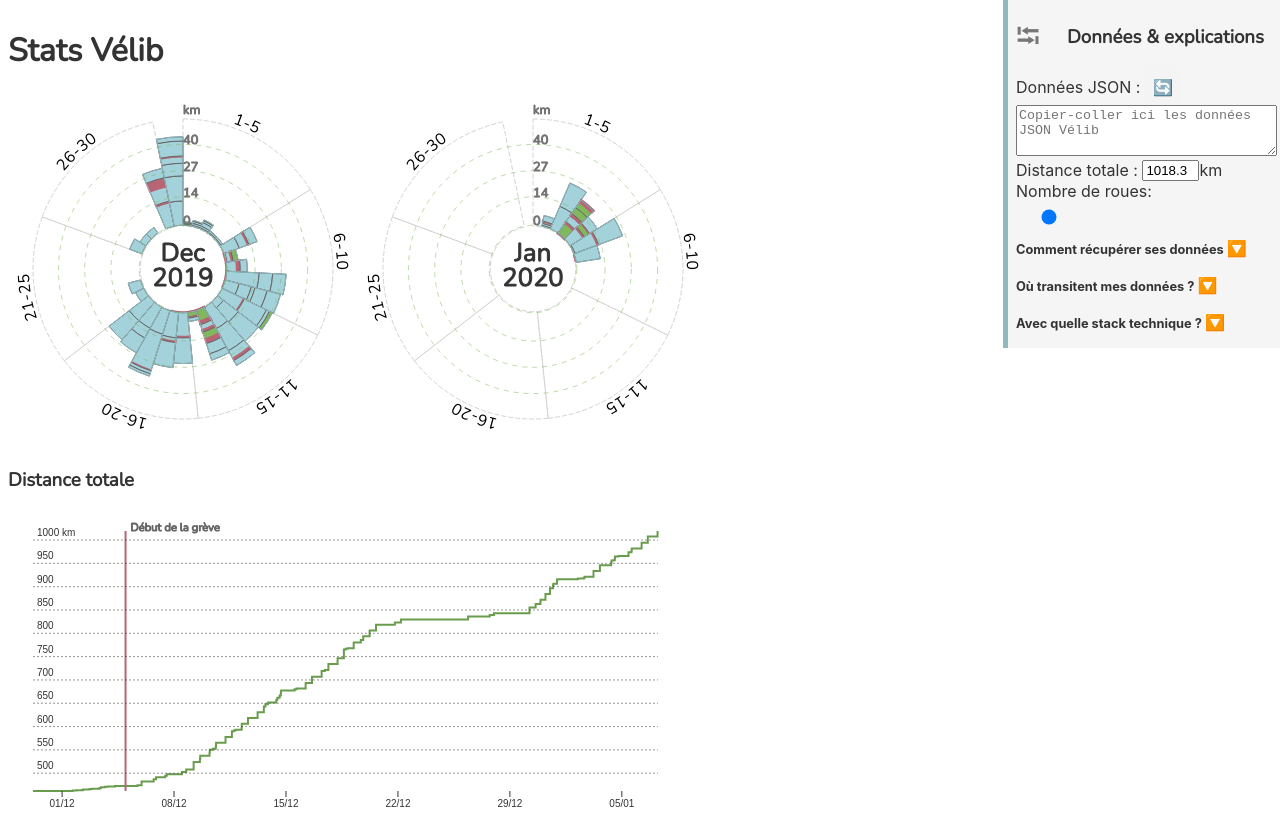
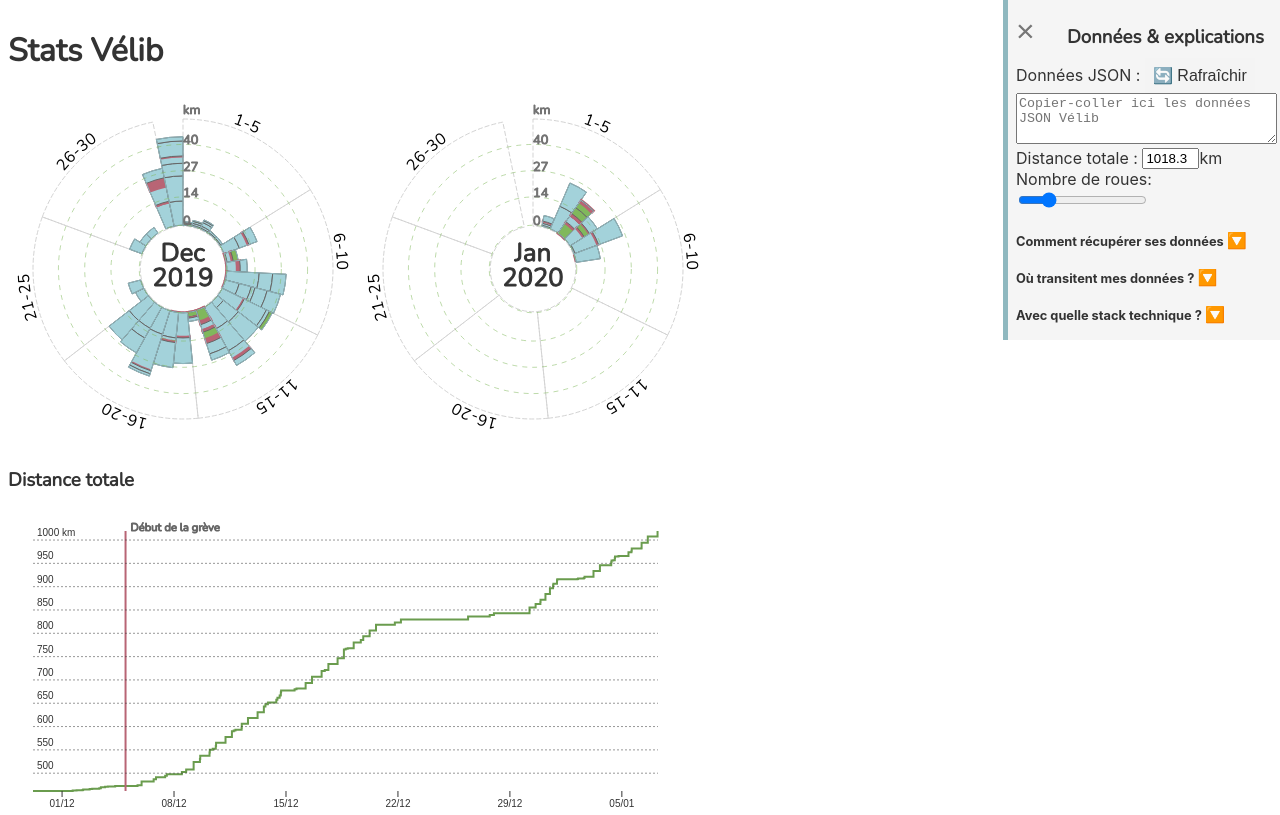
Before and after one commit to lhoang/velib, a Svelte app: page / in a window 1280 px wide. Built offline with nearby package versions, Linux system fonts and the light colour scheme.

Commit message:
Fix Object.entries order Fix Courses without start/end Flex wrap

```diff
--- a/src/App.svelte
+++ b/src/App.svelte
@@ -86,12 +86,12 @@
 
     <div class="sidebar" class:hide={!showSidebar}>
         <div class="header">
-            <div class="close-btn" on:click={close}>⭾</div>
+            <div class="close-btn" on:click={close}>×</div>
             <h3>Données & explications</h3>
         </div>
         <div class="input">
             <label for="inputData">Données JSON :
-                <button class="update-btn" on:click={updateData}>🔄</button>
+                <button class="update-btn" on:click={updateData}>🔄 Rafraîchir</button>
             </label>
             {#if errorMsg}
                 <div class="error">{errorMsg}</div>
@@ -219,6 +219,9 @@
         display: flex;
         flex-direction: row;
     }
+    input[type=range] {
+        height: 1.1rem;
+    }
 
     .update-btn {
         padding: .5rem;
@@ -240,6 +243,7 @@
     .wheels {
         display: flex;
         flex-direction: row;
+        flex-wrap: wrap;
     }
 
     .explanations {
--- a/src/velib.service.js
+++ b/src/velib.service.js
@@ -4,13 +4,20 @@
 
 
 const clean = (operation) => {
-    const duration = (operation.endDate - operation.startDate) / 1000;
+    let start = operation.startDate;
+    let end = operation.endDate;
+    if (!start || !end) {
+        start = operation.operationDate;
+        end = operation.operationDate;
+    }
+    const duration = (end - start) / 1000;
     const day = getDay(operation.startDate);
+
     return ({
         day,
         bikeId: operation.parameter3.BIKEID,
-        start: operation.startDate,
-        end: operation.endDate,
+        start,
+        end,
         duration,
         distance: +operation.parameter3.DISTANCE / 1000,
         co2: +operation.parameter3.SAVED_CARBON_DIOXIDE,
@@ -59,7 +66,8 @@
 export function getCoursesByMonthAndDay(courses, nbWheels) {
     const coursesByDay = byDay(courses);
     const coursesByMonths = byMonth(Object.entries(coursesByDay));
-    const res = Object.entries(coursesByMonths);
+    const res = Object.entries(coursesByMonths)
+        .sort((a, b) => a[0].localeCompare(b[0]));
     // get the last 2 months only for now
     return res.slice(Math.max(res.length - nbWheels, 1))
 }
@@ -83,7 +91,6 @@
     const  totalDistances = Object.entries(coursesByDay).map(([, courses]) => {
         return courses.reduce((acc, elt) => acc + elt.distance, 0);
     });
-    console.log({totalDistances});
     return totalDistances.reduce( (a, b) => Math.max(a, b), 10);
 }
 
--- a/src/viz/Details.svelte
+++ b/src/viz/Details.svelte
@@ -31,11 +31,16 @@
         });
         return [res, acc];
     };
+    const formatDay = (dayStr) => {
+        const dayArr = dayStr.split('-');
+        return `${dayArr[2]}/${dayArr[1]}/${dayArr[0]}`;
+    };
 
     $: {
         const res = $detail;
         if (res.length > 0) {
-            [day, courses] = res;
+            courses = res[1];
+            day = formatDay(res[0]);
             [displayCourses, maxDistance] = addCoords(courses);
         } else {
             courses = [];
@@ -54,7 +59,7 @@
         </div>
         <div class="part1">
             <div>
-            <span class="label">Date : </span>{day}
+                <span class="label">Date : </span>{day}
             </div>
             <div class="legend">
                 <span class="mecanical">Mécanique</span>
@@ -166,6 +171,6 @@
         right: -10px;
         text-decoration: none;
         text-shadow: 0 1px 0 #fff;
-        cursor:pointer;
+        cursor: pointer;
     }
 </style>
```
